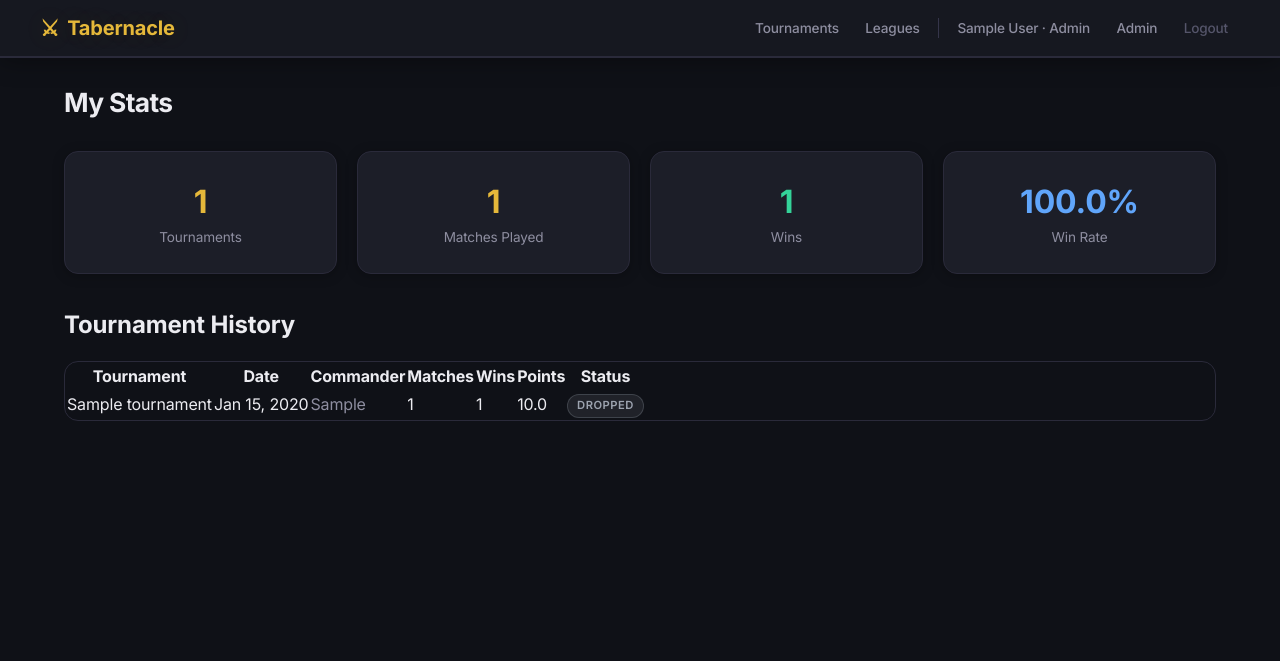
After one commit to michaelelwell25/tabernacle, a Flask app: page /my-stats in a window 1280 px wide. The commit adds this page. Shown: the top 661 px of the page. Run offline with Flask 3, Linux system fonts and the light colour scheme; a user stored in the database is signed in; tables that the repository leaves empty hold one stand-in row (values such as "Sample post").

Commit message:
Add player stats page and link user accounts to tournament records
- Players who join tournaments while logged in get their user_id linked
- /my-stats shows tournament history, win rate, matches, and commanders
- Player home page links to stats
- Navbar shows "My Stats" for player accounts

Co-Authored-By: Claude Opus 4.6 <noreply@anthropic.com>

```diff
--- a/app/models/player.py
+++ b/app/models/player.py
@@ -10,6 +10,7 @@ class Player(db.Model):
     name = db.Column(db.String(100), nullable=False)
     commander = db.Column(db.String(100))  # Commander name
     decklist_url = db.Column(db.String(500))  # Moxfield or other decklist link
+    user_id = db.Column(db.Integer, db.ForeignKey('users.id'), nullable=True)
     dci_number = db.Column(db.String(20))  # Optional DCI/Arena ID
     dropped = db.Column(db.Boolean, default=False)
     drop_round = db.Column(db.Integer)  # Round when player dropped
--- a/app/models/user.py
+++ b/app/models/user.py
@@ -16,6 +16,7 @@ class User(UserMixin, db.Model):
 
     tournaments = db.relationship('Tournament', backref='owner', lazy='dynamic')
     leagues = db.relationship('League', backref='owner', lazy='dynamic')
+    player_records = db.relationship('Player', backref='user', lazy='dynamic')
 
     def set_password(self, password):
         self.password_hash = generate_password_hash(password)
--- a/app/routes/auth.py
+++ b/app/routes/auth.py
@@ -3,6 +3,8 @@ from flask_login import login_user, logout_user, login_required, current_user
 from app import db
 from app.models.user import User
 from app.models.invite import InviteToken
+from app.models.player import Player
+from app.models.pod_assignment import PodAssignment
 
 auth_bp = Blueprint('auth', __name__)
 
@@ -143,3 +145,43 @@ def change_password():
     db.session.commit()
     flash('Password changed', 'success')
     return redirect(url_for('auth.profile'))
+
+
+@auth_bp.route('/my-stats')
+@login_required
+def my_stats():
+    player_records = current_user.player_records.all()
+
+    tournaments_played = len(player_records)
+    total_matches = 0
+    total_wins = 0
+    total_pods = 0
+    tournament_history = []
+
+    for p in player_records:
+        t = p.tournament
+        assignments = p.pod_assignments.filter(PodAssignment.points_earned.isnot(None)).all()
+        matches = len(assignments)
+        wins = sum(1 for a in assignments if a.placement == 1)
+        total_matches += matches
+        total_wins += wins
+        total_pods += matches
+
+        tournament_history.append({
+            'tournament': t,
+            'matches': matches,
+            'wins': wins,
+            'points': p.get_total_points(),
+            'commander': p.commander,
+            'dropped': p.dropped,
+        })
+
+    win_rate = (total_wins / total_matches * 100) if total_matches > 0 else 0
+
+    return render_template('auth/stats.html',
+        tournaments_played=tournaments_played,
+        total_matches=total_matches,
+        total_wins=total_wins,
+        win_rate=win_rate,
+        tournament_history=tournament_history,
+    )
--- a/app/routes/player.py
+++ b/app/routes/player.py
@@ -1,4 +1,5 @@
 from flask import Blueprint, render_template, request, redirect, url_for, flash, jsonify
+from flask_login import current_user
 from app import db
 from app.models.tournament import Tournament
 from app.models.player import Player
@@ -113,7 +114,8 @@ def join_tournament(tournament_id):
             tournament_id=tournament_id,
             name=name,
             commander=commander if commander else None,
-            decklist_url=decklist_url if decklist_url else None
+            decklist_url=decklist_url if decklist_url else None,
+            user_id=current_user.id if current_user.is_authenticated else None
         )
         db.session.add(player)
         db.session.commit()
--- /dev/null
+++ b/app/templates/auth/stats.html
@@ -0,0 +1,73 @@
+{% extends "base.html" %}
+{% block title %}My Stats - Tabernacle{% endblock %}
+
+{% block content %}
+<div class="page-header">
+  <h1>My Stats</h1>
+</div>
+
+<div class="card-grid" style="grid-template-columns: repeat(auto-fit, minmax(150px, 1fr)); margin-bottom: 2rem;">
+  <div class="card" style="padding: 1.5rem; text-align: center;">
+    <div style="font-size: 2rem; font-weight: 700; color: var(--accent);">{{ tournaments_played }}</div>
+    <div style="color: var(--text-secondary); font-size: 0.85rem;">Tournaments</div>
+  </div>
+  <div class="card" style="padding: 1.5rem; text-align: center;">
+    <div style="font-size: 2rem; font-weight: 700; color: var(--accent);">{{ total_matches }}</div>
+    <div style="color: var(--text-secondary); font-size: 0.85rem;">Matches Played</div>
+  </div>
+  <div class="card" style="padding: 1.5rem; text-align: center;">
+    <div style="font-size: 2rem; font-weight: 700; color: var(--success);">{{ total_wins }}</div>
+    <div style="color: var(--text-secondary); font-size: 0.85rem;">Wins</div>
+  </div>
+  <div class="card" style="padding: 1.5rem; text-align: center;">
+    <div style="font-size: 2rem; font-weight: 700; color: var(--info);">{{ "%.1f"|format(win_rate) }}%</div>
+    <div style="color: var(--text-secondary); font-size: 0.85rem;">Win Rate</div>
+  </div>
+</div>
+
+<h2 style="margin-bottom: 1rem;">Tournament History</h2>
+{% if tournament_history %}
+<div class="table-wrap">
+  <table class="data-table">
+    <thead>
+      <tr>
+        <th>Tournament</th>
+        <th>Date</th>
+        <th>Commander</th>
+        <th>Matches</th>
+        <th>Wins</th>
+        <th>Points</th>
+        <th>Status</th>
+      </tr>
+    </thead>
+    <tbody>
+      {% for h in tournament_history %}
+      <tr>
+        <td>{{ h.tournament.name }}</td>
+        <td>{{ h.tournament.date.strftime('%b %d, %Y') if h.tournament.date else 'N/A' }}</td>
+        <td style="color: var(--text-secondary);">{{ h.commander or '-' }}</td>
+        <td>{{ h.matches }}</td>
+        <td>{{ h.wins }}</td>
+        <td>{{ h.points }}</td>
+        <td>
+          {% if h.dropped %}
+          <span class="badge badge-gray">Dropped</span>
+          {% elif h.tournament.status == 'completed' %}
+          <span class="badge badge-green">Completed</span>
+          {% else %}
+          <span class="badge badge-blue">Active</span>
+          {% endif %}
+        </td>
+      </tr>
+      {% endfor %}
+    </tbody>
+  </table>
+</div>
+{% else %}
+<div class="empty-state">
+  <div class="empty-icon">&#9876;</div>
+  <h3>No tournament history yet</h3>
+  <p>Join a tournament to start tracking your stats. Your TO will share a join link with you.</p>
+</div>
+{% endif %}
+{% endblock %}
--- a/app/templates/base.html
+++ b/app/templates/base.html
@@ -21,6 +21,8 @@
         {% if current_user.is_authenticated and current_user.is_to() %}
         <li><a href="{{ url_for('tournament.list_tournaments') }}">Tournaments</a></li>
         <li><a href="{{ url_for('league.list_leagues') }}">Leagues</a></li>
+        {% elif current_user.is_authenticated and current_user.is_player() %}
+        <li><a href="{{ url_for('auth.my_stats') }}">My Stats</a></li>
         {% endif %}
         <li class="nav-sep"></li>
         <li><a href="{{ url_for('auth.profile') }}" style="font-size: 0.85rem;">{{ current_user.name }}{% if current_user.is_admin() %} · Admin{% elif current_user.is_authenticated and current_user.is_player() %} · Player{% endif %}</a></li>
--- a/wsgi.py
+++ b/wsgi.py
@@ -12,6 +12,7 @@ with app.app_context():
         "ALTER TABLE tournaments ADD COLUMN week_number INTEGER",
         "ALTER TABLE tournaments ADD COLUMN owner_id INTEGER REFERENCES users(id)",
         "ALTER TABLE leagues ADD COLUMN owner_id INTEGER REFERENCES users(id)",
+        "ALTER TABLE players ADD COLUMN user_id INTEGER REFERENCES users(id)",
     ]
     # Ensure first user is always admin (handles role default changes)
     try:
```
Also changed, not shown: app/templates/home_player.html (+16 -6 lines).
